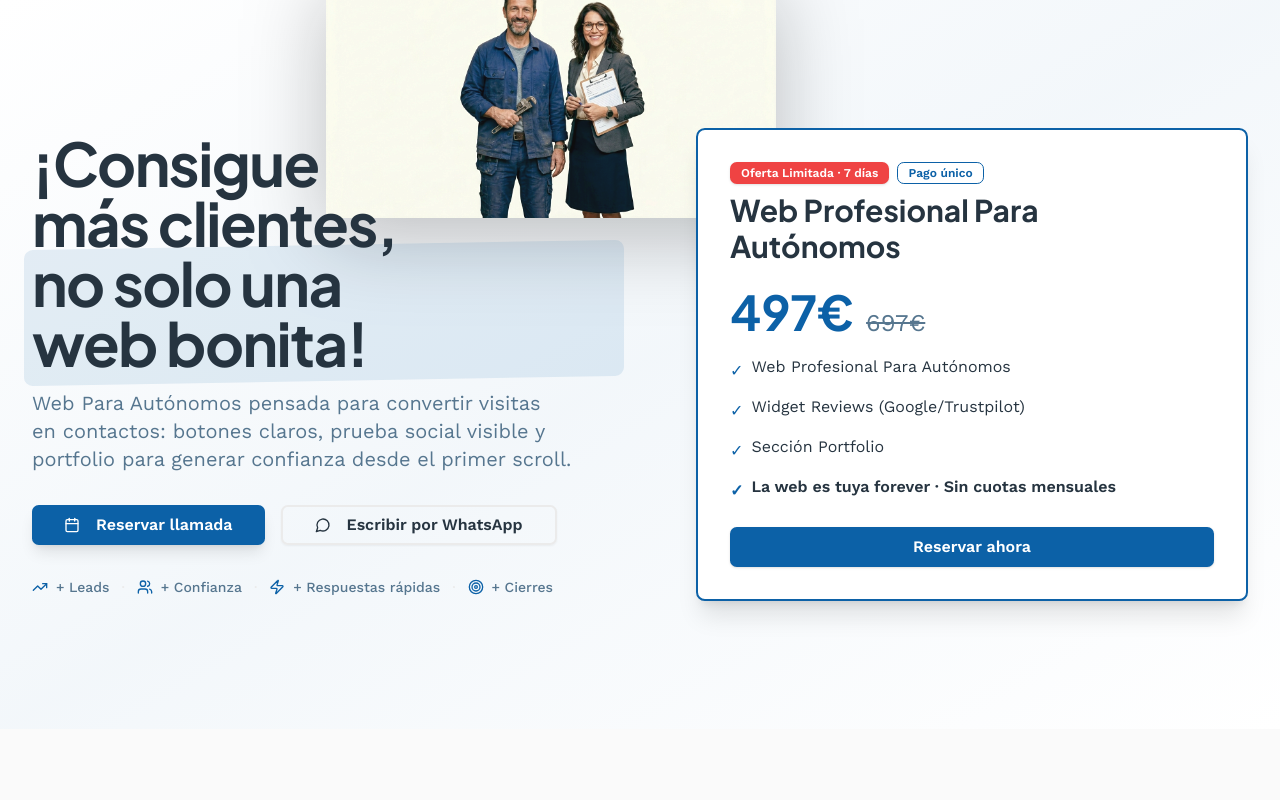
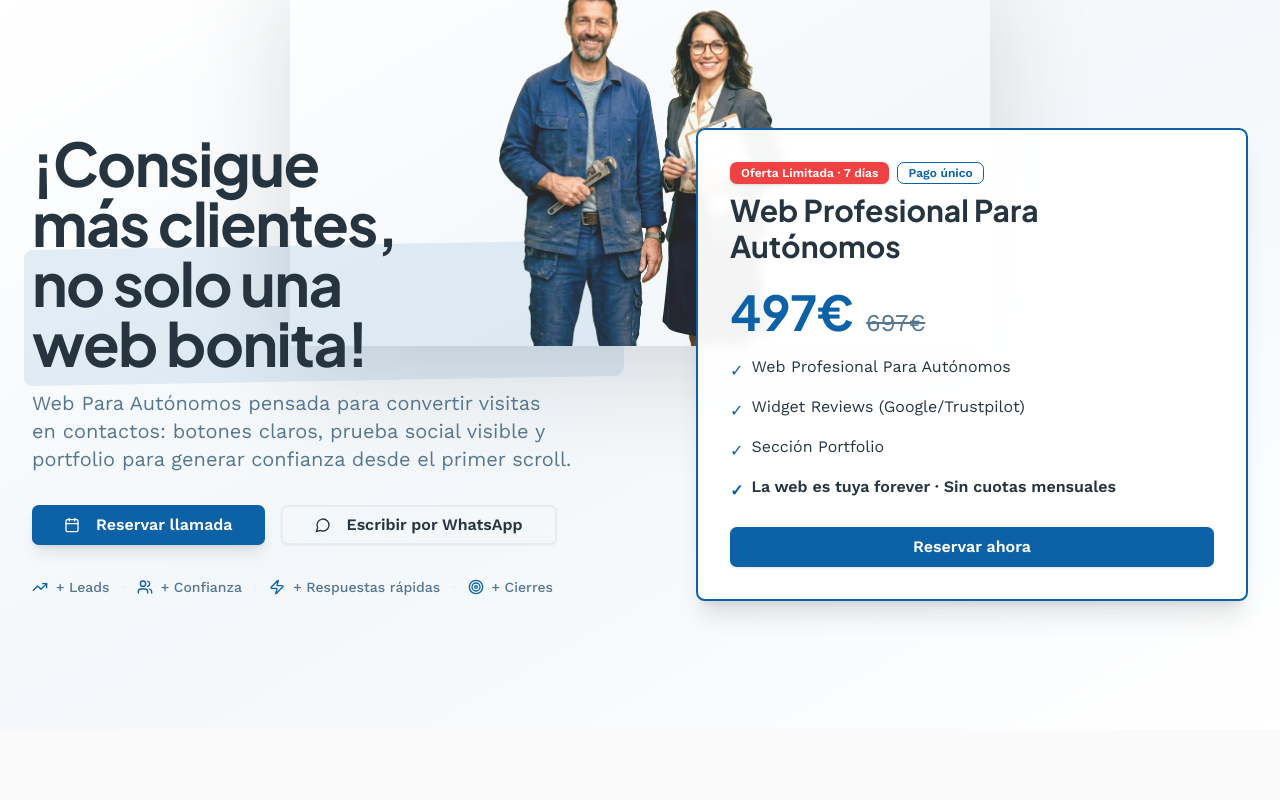
Before and after one commit to fsmartcfs-code/sg-f578bdde-0a98-4ac7-af00-b40a6d478feb-1776842642, a Next.js app: page / in a window 1280 px wide. Shown: the top 800 px of the page. Built offline with nearby package versions, Linux system fonts and the light colour scheme.

Commit message:
style(landing): center plumber image and refine background fusion

```diff
--- a/src/components/Hero.tsx
+++ b/src/components/Hero.tsx
@@ -8,28 +8,29 @@ import { Calendar, MessageCircle, TrendingUp, Users, Zap, Target } from "lucide-
 export function Hero() {
   return (
     <section className="relative py-16 md:py-24 lg:py-32 overflow-hidden bg-gradient-to-br from-background via-primary/5 to-background">
-      <div className="container">
-        <div className="grid lg:grid-cols-2 gap-12 items-center">
-          <div className="space-y-8 relative">
-            {/* Plombier détouré intégré au titre */}
-            <div className="relative">
-              <div className="absolute -right-16 -top-20 md:-right-24 md:-top-32 lg:-right-40 lg:-top-40 w-72 h-96 md:w-96 md:h-[500px] lg:w-[450px] lg:h-[600px] z-0">
+      {/* Plombier détouré centré entre titre et carte */}
+      <div className="absolute inset-0 flex items-center justify-center pointer-events-none">
+        <div className="relative w-[500px] h-[600px] md:w-[600px] md:h-[700px] lg:w-[700px] lg:h-[800px]">
           <Image
             src="/Gemini_Generated_Image_ljx3woljx3woljx3.png"
             alt="Plomero profesional"
-                  width={600}
-                  height={400}
-                  className="object-contain object-left-top"
+            width={700}
+            height={800}
+            className="object-contain"
             style={{
-                    filter: 'drop-shadow(0 20px 40px rgba(0,0,0,0.25)) brightness(1.05) contrast(1.05)',
-                    mixBlendMode: 'multiply',
-                    opacity: 0.95
+              filter: 'brightness(1.1) contrast(1.15) saturate(1.1) drop-shadow(0 25px 50px rgba(0,0,0,0.15))',
+              mixBlendMode: 'darken',
+              opacity: 0.85
             }}
             priority
           />
         </div>
+      </div>
 
-              <div className="relative z-10 space-y-4">
+      <div className="container relative z-10">
+        <div className="grid lg:grid-cols-2 gap-12 items-center">
+          <div className="space-y-8">
+            <div className="space-y-4">
               <h1 className="font-heading text-4xl md:text-5xl lg:text-6xl font-bold tracking-tight text-balance leading-tight">
                 ¡Consigue más clientes,{" "}
                 <span className="relative inline-block">
@@ -41,9 +42,8 @@ export function Hero() {
                 Web Para Autónomos pensada para convertir visitas en contactos: botones claros, prueba social visible y portfolio para generar confianza desde el primer scroll.
               </p>
             </div>
-            </div>
 
-            <div className="flex flex-col sm:flex-row gap-4 relative z-10">
+            <div className="flex flex-col sm:flex-row gap-4">
               <Button size="lg" className="text-base font-semibold shadow-lg hover:shadow-xl transition-shadow" asChild>
                 <Link href="https://calendly.com/webparaautonomos" target="_blank">
                   <Calendar className="mr-2 h-5 w-5" />
@@ -58,7 +58,7 @@ export function Hero() {
               </Button>
             </div>
 
-            <div className="flex flex-wrap gap-3 items-center text-sm font-medium text-muted-foreground relative z-10">
+            <div className="flex flex-wrap gap-3 items-center text-sm font-medium text-muted-foreground">
               <span className="flex items-center gap-2">
                 <TrendingUp className="h-4 w-4 text-primary" />
                 + Leads
@@ -81,8 +81,8 @@ export function Hero() {
             </div>
           </div>
 
-          <div className="lg:pl-8 relative z-10">
-            <Card className="p-8 space-y-6 border-2 border-primary shadow-xl hover:shadow-2xl transition-shadow">
+          <div className="lg:pl-8">
+            <Card className="p-8 space-y-6 border-2 border-primary shadow-xl hover:shadow-2xl transition-shadow bg-background/95 backdrop-blur-sm">
               <div className="space-y-2">
                 <div className="flex gap-2 flex-wrap">
                   <Badge className="bg-destructive hover:bg-destructive text-destructive-foreground font-semibold">
```
Lines whose indentation alone changed are shown as unchanged.
